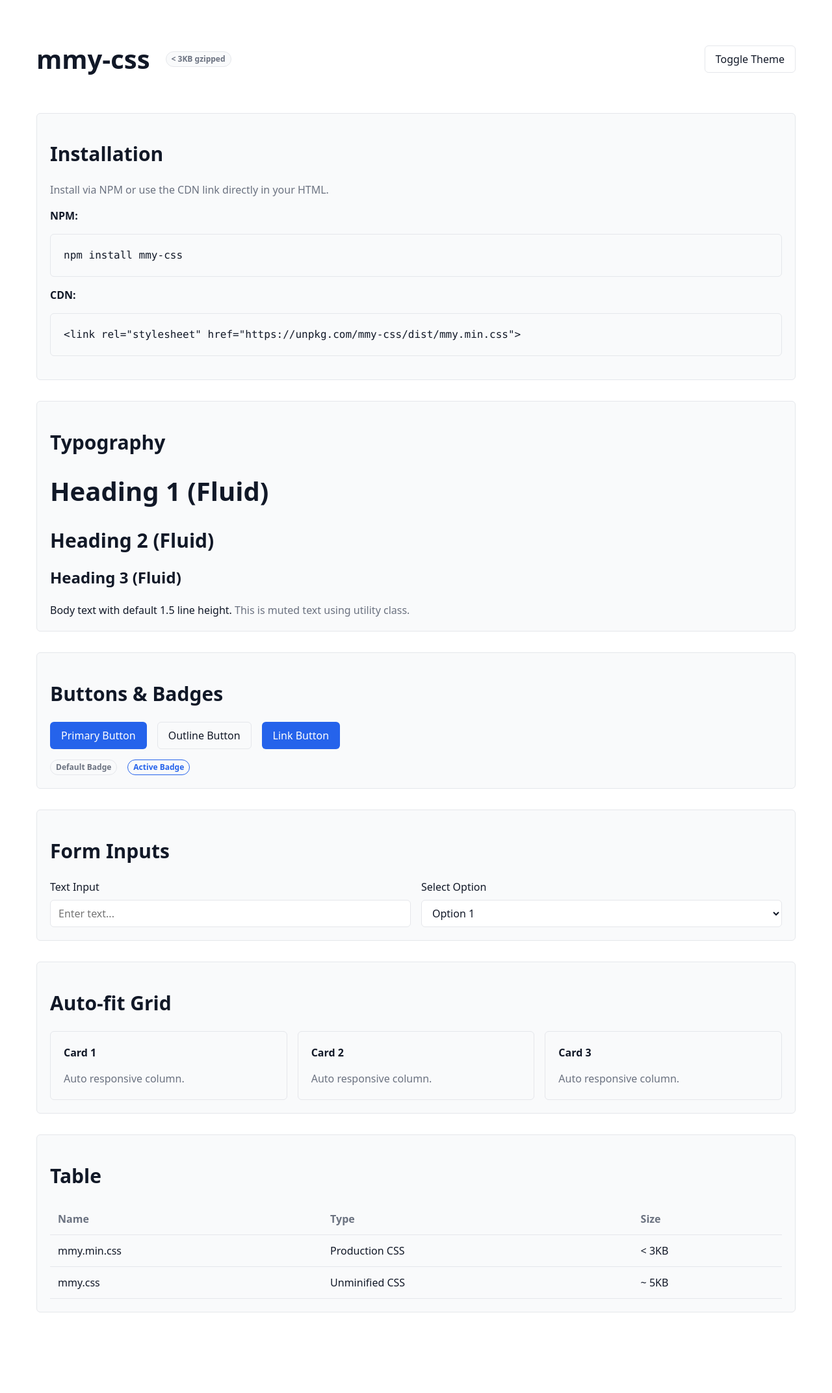
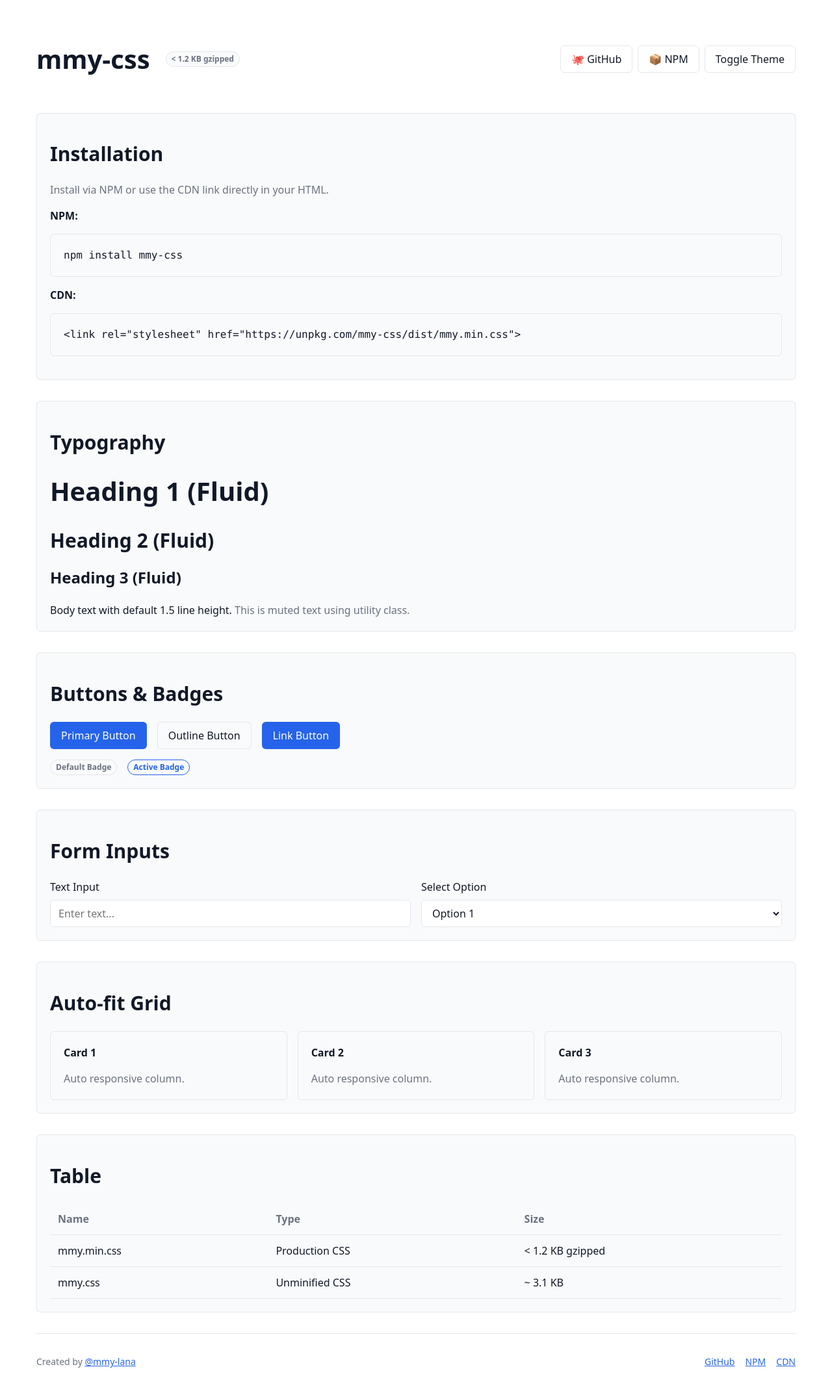
Before and after one commit to mmy-lana/mmy-css, a website: page index.html in a window 1280 px wide. Shown: the whole page at 65% size. Before the commit the page ends 2060 px from the top, so only its background shows below. Drawn offline with Linux system fonts and the light colour scheme.

Commit message:
feat: add SEO verification metadata, OpenGraph tags, and link mesh to demo page

```diff
--- a/index.html
+++ b/index.html
@@ -3,18 +3,39 @@
 <head>
   <meta charset="UTF-8">
   <meta name="viewport" content="width=device-width, initial-scale=1.0">
-  <title>mmy-css — Lightweight CSS Framework</title>
+  <meta name="google-site-verification" content="qO_dHDViRZDQPOOPZNWvgO-sBz_ti5yIX_0GCEB-bfA">
+  <title>mmy-css — Ultra-Lightweight CSS Framework (&lt; 1.2 KB)</title>
+  <meta name="description" content="Ultra-lightweight modern CSS framework under 1.2 KB gzipped with zero-specificity :where() resets, fluid clamp typography, and automatic dark mode.">
+  <meta name="keywords" content="mmy-css, mmy-css github, css framework, lightweight css, zero-specificity, fluid typography, dark mode css, mmy-lana">
+  <meta name="author" content="Muhammad Maulana Yusuf">
+  <link rel="canonical" href="https://mmy-lana.github.io/mmy-css/">
+
+  <!-- OpenGraph / Facebook -->
+  <meta property="og:type" content="website">
+  <meta property="og:url" content="https://mmy-lana.github.io/mmy-css/">
+  <meta property="og:title" content="mmy-css — Ultra-Lightweight CSS Framework (&lt; 1.2 KB)">
+  <meta property="og:description" content="Ultra-lightweight modern CSS framework under 1.2 KB gzipped with zero-specificity :where() resets and fluid clamp typography.">
+
+  <!-- Twitter Card -->
+  <meta name="twitter:card" content="summary_large_image">
+  <meta name="twitter:title" content="mmy-css — Ultra-Lightweight CSS Framework">
+  <meta name="twitter:description" content="Ultra-lightweight modern CSS framework under 1.2 KB gzipped with zero-specificity :where() resets.">
+
   <link rel="stylesheet" href="./dist/mmy.min.css">
 </head>
 <body>
   <div class="container" style="padding-block: 2rem;">
     <!-- Header -->
-    <header class="flex justify-between items-center" style="margin-block-end: 2rem;">
+    <header class="flex justify-between items-center flex-wrap" style="margin-block-end: 2rem; gap: 1rem;">
       <div class="flex items-center">
         <h1>mmy-css</h1>
-        <span class="badge" style="margin-inline-start: 0.5rem;">&lt; 3KB gzipped</span>
+        <span class="badge" style="margin-inline-start: 0.5rem;">&lt; 1.2 KB gzipped</span>
       </div>
-      <button id="theme-toggle" class="btn btn-outline">Toggle Theme</button>
+      <div class="flex items-center" style="gap: 0.5rem;">
+        <a href="https://github.com/mmy-lana/mmy-css" target="_blank" rel="noopener noreferrer" class="btn btn-outline">🐙 GitHub</a>
+        <a href="https://www.npmjs.com/package/mmy-css" target="_blank" rel="noopener noreferrer" class="btn btn-outline">📦 NPM</a>
+        <button id="theme-toggle" class="btn btn-outline">Toggle Theme</button>
+      </div>
     </header>
 
     <!-- Hero / Installation -->
@@ -81,7 +102,7 @@
     </section>
 
     <!-- Tables -->
-    <section class="card">
+    <section class="card" style="margin-block-end: 2rem;">
       <h2>Table</h2>
       <table class="table">
         <thead>
@@ -95,16 +116,28 @@
           <tr>
             <td>mmy.min.css</td>
             <td>Production CSS</td>
-            <td>&lt; 3KB</td>
+            <td>&lt; 1.2 KB gzipped</td>
           </tr>
           <tr>
             <td>mmy.css</td>
             <td>Unminified CSS</td>
-            <td>~ 5KB</td>
+            <td>~ 3.1 KB</td>
           </tr>
         </tbody>
       </table>
     </section>
+
+    <!-- Footer Link Mesh -->
+    <footer class="flex justify-between items-center flex-wrap" style="padding-block-start: 2rem; border-block-start: 1px solid var(--border); font-size: 0.875rem; color: var(--text-muted); gap: 1rem;">
+      <div>
+        Created by <a href="https://github.com/mmy-lana" target="_blank" rel="noopener noreferrer">@mmy-lana</a>
+      </div>
+      <div class="flex" style="gap: 1rem;">
+        <a href="https://github.com/mmy-lana/mmy-css" target="_blank" rel="noopener noreferrer">GitHub</a>
+        <a href="https://www.npmjs.com/package/mmy-css" target="_blank" rel="noopener noreferrer">NPM</a>
+        <a href="https://unpkg.com/mmy-css/dist/mmy.min.css" target="_blank" rel="noopener noreferrer">CDN</a>
+      </div>
+    </footer>
   </div>
 
   <script>
```
